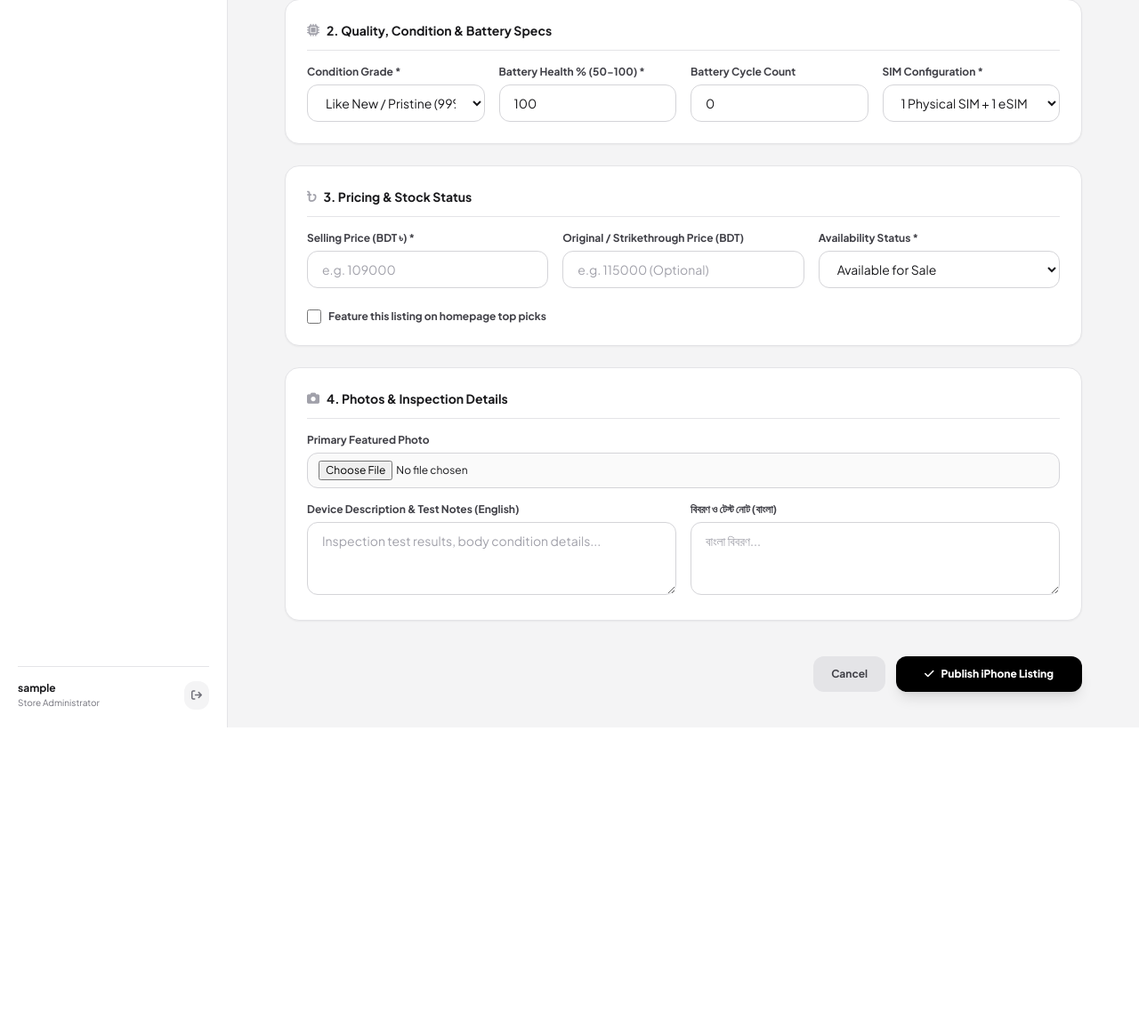
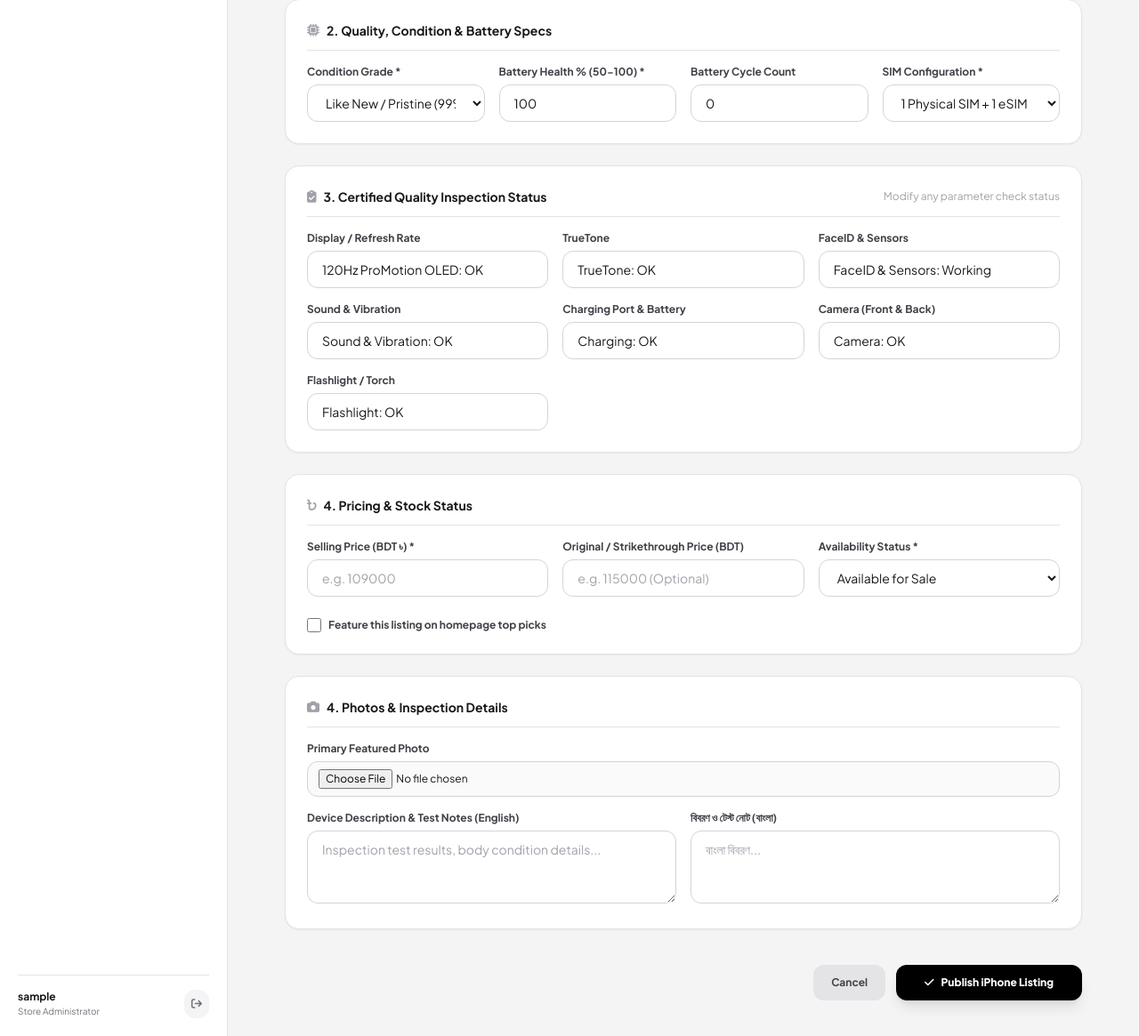
Before and after one commit to jubaerkhan49/gadget-deluxe-shop, a Django app: page /shop-admin/products/create/ in a window 1280 px wide. Shown: the part 557-1722 px from the top of the page at 89% size. Before the commit the page ends 1375 px from the top, so only its background shows below. Run offline with Django 5.2, Linux system fonts and the light colour scheme; the visitor is signed in with stand-in values (Sample User, id 1); data comes from the database, SQL or seed files in the repository; data that the repository does not hold is empty; some libraries are stand-ins or nearby versions.

Commit message:
Support HEIC photos, 6-digit password signup, customizable inspection parameters, WiFi Only SIM choice, clean product detail UI, and discount alignment

```diff
--- a/dashboard/forms.py
+++ b/dashboard/forms.py
@@ -41,6 +41,13 @@ class ProductForm(forms.ModelForm):
             'sim_type',
             'price',
             'original_price',
+            'display_inspection',
+            'truetone_inspection',
+            'faceid_inspection',
+            'sound_inspection',
+            'charging_inspection',
+            'camera_inspection',
+            'flashlight_inspection',
             'primary_image',
             'description',
             'description_bn',
@@ -60,6 +67,13 @@ class ProductForm(forms.ModelForm):
             'sim_type': forms.Select(attrs={'class': SELECT_CLASSES}),
             'price': forms.NumberInput(attrs={'class': INPUT_CLASSES, 'placeholder': 'e.g. 109000'}),
             'original_price': forms.NumberInput(attrs={'class': INPUT_CLASSES, 'placeholder': 'e.g. 115000 (Optional)'}),
+            'display_inspection': forms.TextInput(attrs={'class': INPUT_CLASSES, 'placeholder': 'e.g. 120Hz ProMotion OLED: OK'}),
+            'truetone_inspection': forms.TextInput(attrs={'class': INPUT_CLASSES, 'placeholder': 'e.g. TrueTone: OK'}),
+            'faceid_inspection': forms.TextInput(attrs={'class': INPUT_CLASSES, 'placeholder': 'e.g. FaceID & Sensors: Working'}),
+            'sound_inspection': forms.TextInput(attrs={'class': INPUT_CLASSES, 'placeholder': 'e.g. Sound & Vibration: OK'}),
+            'charging_inspection': forms.TextInput(attrs={'class': INPUT_CLASSES, 'placeholder': 'e.g. Charging: OK'}),
+            'camera_inspection': forms.TextInput(attrs={'class': INPUT_CLASSES, 'placeholder': 'e.g. Camera: OK'}),
+            'flashlight_inspection': forms.TextInput(attrs={'class': INPUT_CLASSES, 'placeholder': 'e.g. Flashlight: OK'}),
             'primary_image': forms.FileInput(attrs={'class': 'w-full px-3 py-2 rounded-xl border border-zinc-300 dark:border-zinc-700 bg-zinc-50 dark:bg-zinc-900 text-xs text-zinc-900 dark:text-zinc-100'}),
             'description': forms.Textarea(attrs={'class': TEXTAREA_CLASSES, 'rows': 3, 'placeholder': 'Inspection test results, body condition details...'}),
             'description_bn': forms.Textarea(attrs={'class': TEXTAREA_CLASSES, 'rows': 3, 'placeholder': 'বাংলা বিবরণ...'}),
--- a/requirements.txt
+++ b/requirements.txt
@@ -4,4 +4,5 @@ psycopg2-binary>=2.9.9
 dj-database-url>=2.1.0
 whitenoise>=6.6.0
 pillow>=10.0.0
+pillow-heif>=1.8.0
 python-dotenv>=1.0.0
--- a/store/models.py
+++ b/store/models.py
@@ -52,7 +52,7 @@ class Product(models.Model):
         ('physical_esim', '1 Physical SIM + 1 eSIM'),
         ('dual_esim', 'Dual eSIM (USA Variant)'),
         ('dual_physical', 'Dual Physical SIM (HK/China/Global)'),
-        ('no_sim', 'No Physical SIM / eSIM Only'),
+        ('wifi_only', 'WiFi Only'),
     ]
 
     STATUS_CHOICES = [
@@ -101,6 +101,50 @@ class Product(models.Model):
         help_text="Optional masked IMEI"
     )
 
+    # Configurable Quality Inspection Checklist
+    display_inspection = models.CharField(
+        max_length=80,
+        default="120Hz ProMotion OLED: OK",
+        blank=True,
+        help_text="Display inspection status"
+    )
+    truetone_inspection = models.CharField(
+        max_length=80,
+        default="TrueTone: OK",
+        blank=True,
+        help_text="TrueTone status"
+    )
+    faceid_inspection = models.CharField(
+        max_length=80,
+        default="FaceID & Sensors: Working",
+        blank=True,
+        help_text="FaceID & sensors status"
+    )
+    sound_inspection = models.CharField(
+        max_length=80,
+        default="Sound & Vibration: OK",
+        blank=True,
+        help_text="Sound and speaker status"
+    )
+    charging_inspection = models.CharField(
+        max_length=80,
+        default="Charging: OK",
+        blank=True,
+        help_text="Charging port status"
+    )
+    camera_inspection = models.CharField(
+        max_length=80,
+        default="Camera: OK",
+        blank=True,
+        help_text="Camera lens and focus status"
+    )
+    flashlight_inspection = models.CharField(
+        max_length=80,
+        default="Flashlight: OK",
+        blank=True,
+        help_text="Flashlight status"
+    )
+
     price = models.DecimalField(max_digits=10, decimal_places=0, help_text="Selling price in BDT (৳)")
     original_price = models.DecimalField(
         max_digits=10,
@@ -147,6 +191,17 @@ class Product(models.Model):
             base_slug = slugify(f"{self.model.name}-{self.storage}-{self.color}-{self.sku}")
             self.slug = base_slug
 
+        # Process / convert HEIC/HEIF primary image
+        if self.primary_image and hasattr(self.primary_image, 'file'):
+            name = getattr(self.primary_image, 'name', '')
+            if name.lower().endswith(('.heic', '.heif', '.png', '.jpeg', '.jpg', '.webp')):
+                # Only re-process if it's an uploaded file object
+                if hasattr(self.primary_image.file, 'content_type') or name.lower().endswith(('.heic', '.heif')):
+                    from .image_utils import process_image_file
+                    converted = process_image_file(self.primary_image)
+                    if converted:
+                        self.primary_image = converted
+
         super().save(*args, **kwargs)
 
     def get_absolute_url(self):
@@ -155,6 +210,25 @@ class Product(models.Model):
     @property
     def is_in_stock(self):
         return self.status == 'available'
+
+    @property
+    def discount_amount(self):
+        if self.original_price and self.original_price > self.price:
+            return self.original_price - self.price
+        return 0
+
+    @property
+    def inspection_checklist(self):
+        items = [
+            self.display_inspection,
+            self.truetone_inspection,
+            self.faceid_inspection,
+            self.sound_inspection,
+            self.charging_inspection,
+            self.camera_inspection,
+            self.flashlight_inspection,
+        ]
+        return [item.strip() for item in items if item and item.strip()]
 
     @property
     def condition_display_bn(self):
@@ -170,8 +244,8 @@ class Product(models.Model):
             return '১ ফিজিক্যাল সিম + ১ ই-সিম'
         elif self.sim_type == 'dual_esim':
             return 'ডুয়াল ই-সিম (USA ভ্যারিয়েন্ট)'
-        elif self.sim_type == 'no_sim':
-            return 'নো ফিজিক্যাল সিম (ই-সিম)'
+        elif self.sim_type == 'wifi_only':
+            return 'ওয়াইফাই অনলি (WiFi Only)'
         return 'ডুয়াল ফিজিক্যাল সিম (HK/China)'
 
 
@@ -188,6 +262,18 @@ class ProductImage(models.Model):
 
     def __str__(self):
         return f"Image for {self.product.sku}"
+
+    def save(self, *args, **kwargs):
+        if self.image and hasattr(self.image, 'file'):
+            name = getattr(self.image, 'name', '')
+            if name.lower().endswith(('.heic', '.heif', '.png', '.jpeg', '.jpg', '.webp')):
+                if hasattr(self.image.file, 'content_type') or name.lower().endswith(('.heic', '.heif')):
+                    from .image_utils import process_image_file
+                    converted = process_image_file(self.image)
+                    if converted:
+                        self.image = converted
+        super().save(*args, **kwargs)
+
 
 
 class FAQ(models.Model):
--- a/templates/dashboard/products/form.html
+++ b/templates/dashboard/products/form.html
@@ -112,10 +112,55 @@
             </div>
         </div>
 
-        <!-- Section 3: Pricing & Availability -->
+        <!-- Section 3: Certified Quality Inspection (Customizable Parameters) -->
+        <div class="bg-white dark:bg-zinc-900 border border-zinc-200 dark:border-zinc-800 p-6 rounded-2xl space-y-4 shadow-sm">
+            <h2 class="text-sm font-bold text-zinc-900 dark:text-white border-b border-zinc-200 dark:border-zinc-800 pb-3 flex items-center justify-between">
+                <span class="flex items-center gap-2"><i class="fa-solid fa-clipboard-check text-zinc-400"></i> 3. Certified Quality Inspection Status</span>
+                <span class="text-xs font-normal text-zinc-400">Modify any parameter check status</span>
+            </h2>
+
+            <div class="grid grid-cols-1 sm:grid-cols-2 lg:grid-cols-3 gap-4 text-xs">
+                <div>
+                    <label class="block font-bold text-zinc-700 dark:text-zinc-300 mb-1.5">Display / Refresh Rate</label>
+                    {{ form.display_inspection }}
+                </div>
+
+                <div>
+                    <label class="block font-bold text-zinc-700 dark:text-zinc-300 mb-1.5">TrueTone</label>
+                    {{ form.truetone_inspection }}
+                </div>
+
+                <div>
+                    <label class="block font-bold text-zinc-700 dark:text-zinc-300 mb-1.5">FaceID & Sensors</label>
+                    {{ form.faceid_inspection }}
+                </div>
+
+                <div>
+                    <label class="block font-bold text-zinc-700 dark:text-zinc-300 mb-1.5">Sound & Vibration</label>
+                    {{ form.sound_inspection }}
+                </div>
+
+                <div>
+                    <label class="block font-bold text-zinc-700 dark:text-zinc-300 mb-1.5">Charging Port & Battery</label>
+                    {{ form.charging_inspection }}
+                </div>
+
+                <div>
+                    <label class="block font-bold text-zinc-700 dark:text-zinc-300 mb-1.5">Camera (Front & Back)</label>
+                    {{ form.camera_inspection }}
+                </div>
+
+                <div class="sm:col-span-2 lg:col-span-1">
+                    <label class="block font-bold text-zinc-700 dark:text-zinc-300 mb-1.5">Flashlight / Torch</label>
+                    {{ form.flashlight_inspection }}
+                </div>
+            </div>
+        </div>
+
+        <!-- Section 4: Pricing & Availability -->
         <div class="bg-white dark:bg-zinc-900 border border-zinc-200 dark:border-zinc-800 p-6 rounded-2xl space-y-4 shadow-sm">
             <h2 class="text-sm font-bold text-zinc-900 dark:text-white border-b border-zinc-200 dark:border-zinc-800 pb-3 flex items-center gap-2">
-                <i class="fa-solid fa-bangladeshi-taka-sign text-zinc-400"></i> 3. Pricing & Stock Status
+                <i class="fa-solid fa-bangladeshi-taka-sign text-zinc-400"></i> 4. Pricing & Stock Status
             </h2>
 
             <div class="grid grid-cols-1 sm:grid-cols-3 gap-4 text-xs">
```
Also changed, not shown: accounts/tests.py (+16 -2 lines), gadget_deluxe/settings.py (+5 -10 lines), store/image_utils.py (added, +62 -0 lines), store/tests.py (+20 -0 lines), templates/store/product_detail.html (+77 -85 lines), store/migrations/0004_product_camera_inspection_and_more.py (added).
